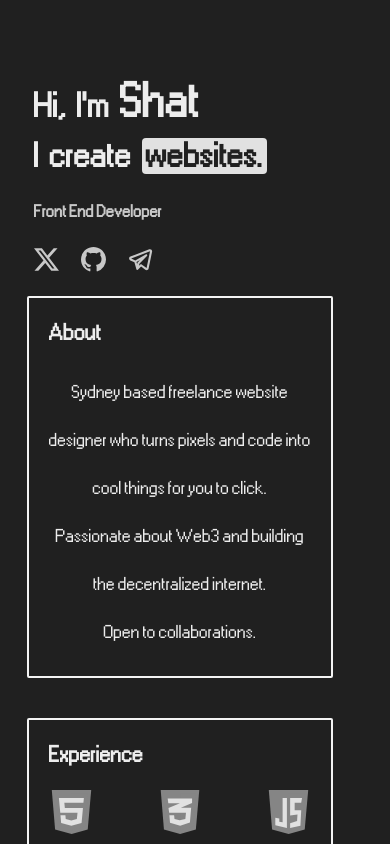
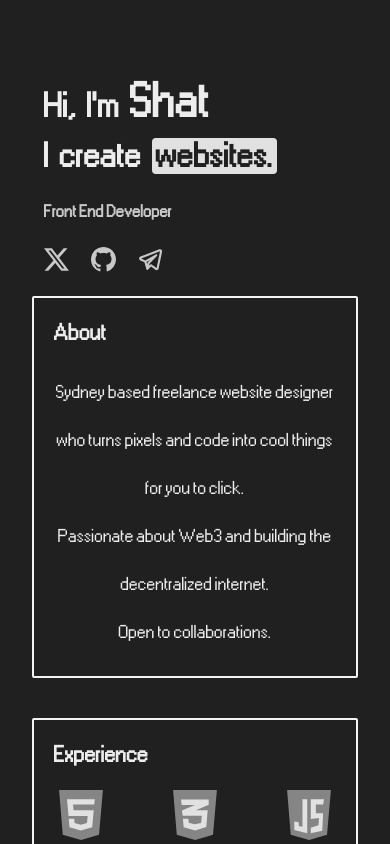
Before and after one commit to Shat-dev/shat, a React (Vite) app: page /main in a window 390 px wide. Shown: the top 844 px of the page. Built offline with nearby package versions, Linux system fonts and the light colour scheme.

Commit message:
Final update I think

```diff
--- a/src/pages/ProfilePage.css
+++ b/src/pages/ProfilePage.css
@@ -197,11 +197,6 @@ body {
   .right-side {
     width: 100%;
   }
-  .right-side {
-    padding-left: 5px;
-    padding-bottom: 0px;
-    padding-right: 15px;
-  }
 }
 
 @media screen and (max-width: 600px) {
@@ -218,8 +213,6 @@ body {
 @media screen and (max-width: 480px) {
   .Shat-webpage {
     overflow-x: hidden;
-    margin-left: -10px;
-    margin-right: 5px;
   }
   .contact-form {
     width: 100%;
```
